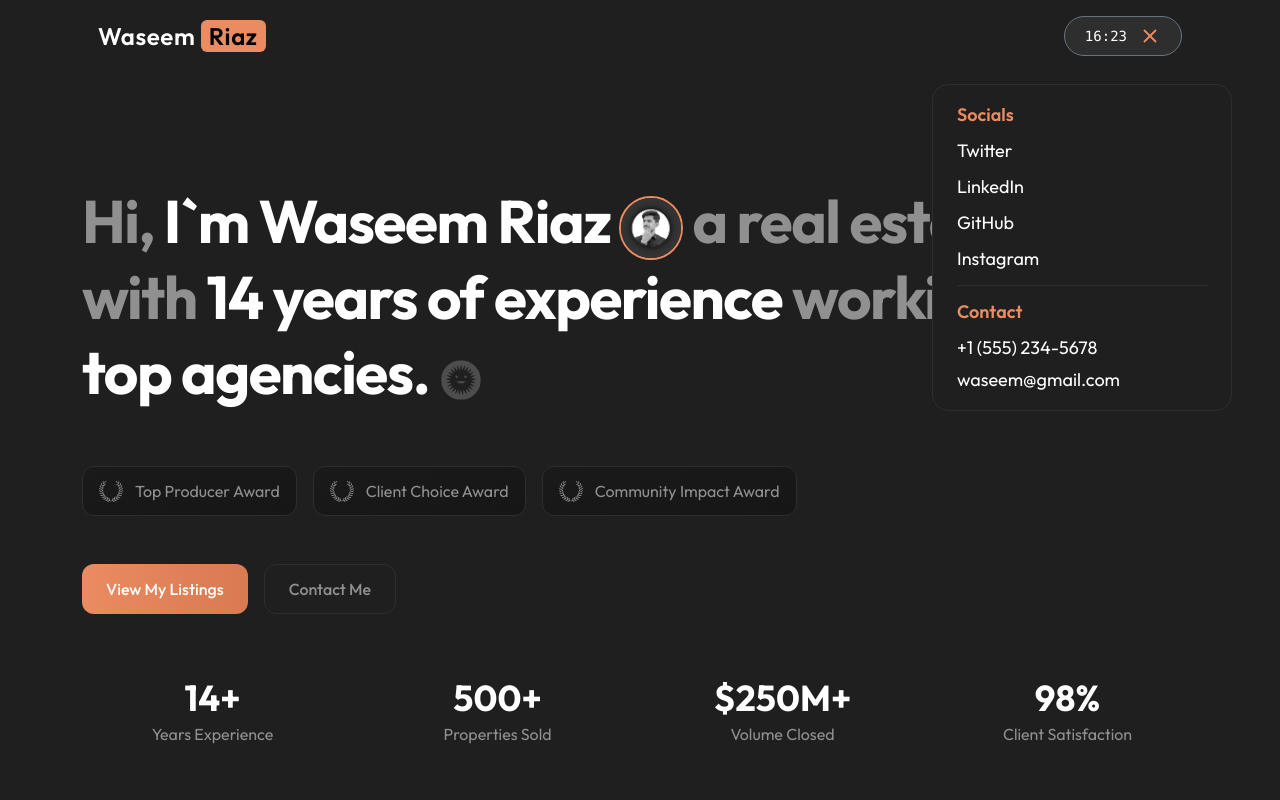
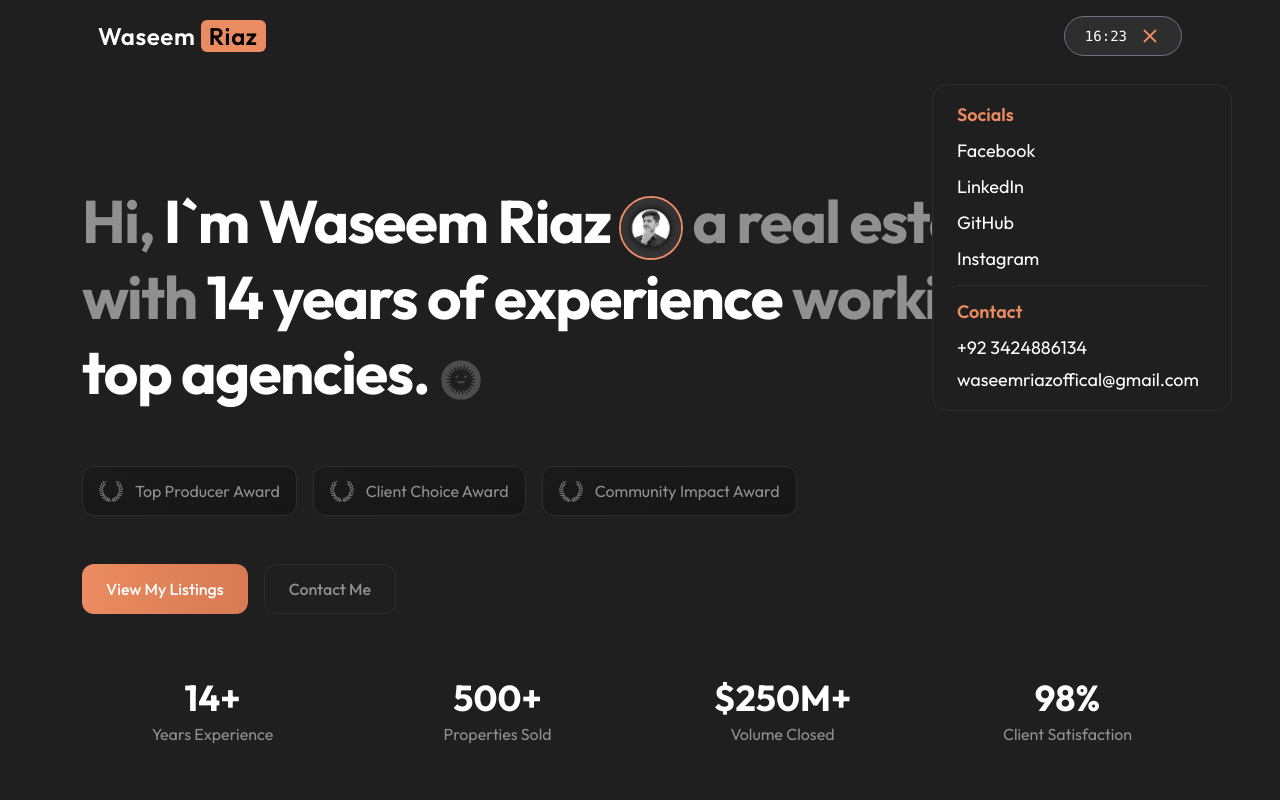
Before and after one commit to CODEMASTER-ABDULLAH-92/client_portfolio, a Next.js app: page / in a window 1280 px wide. Both pictures are taken after a click on the icon 1150 px from the left and 36 px from the top of the page. Shown: the top 800 px of the page. Built offline with nearby package versions, Linux system fonts and the light colour scheme.

Commit message:
update the app

```diff
--- a/src/app/components/Contact.tsx
+++ b/src/app/components/Contact.tsx
@@ -250,7 +250,7 @@ const handleSubmit = async (e: React.FormEvent) => {
       <div className="grid grid-cols-1 sm:grid-cols-3 gap-6 mt-10">
         <div className="p-6 bg-[#121212] border border-[#2e2e2e] rounded-2xl text-center hover:border-[#ea8b61] transition">
           <h3 className="text-lg font-bold text-white mb-2">📧 Email</h3>
-          <p className="text-[#909090]">wriaz7728@gmail.com</p>
+          <p className="text-[#909090]">waseemriazoffical@gmail.com</p>
         </div>
         <div className="p-6 bg-[#121212] border border-[#2e2e2e] rounded-2xl text-center hover:border-[#ea8b61] transition">
           <h3 className="text-lg font-bold text-white mb-2">📞 Phone</h3>
--- a/src/app/components/Footer.tsx
+++ b/src/app/components/Footer.tsx
@@ -24,7 +24,7 @@ const Footer = () => {
         {/* Social Links */}
         <div className="flex flex-wrap justify-center sm:justify-end items-center gap-5 text-lg">
           <Link
-            href="https://github.com/"
+            href="https://github.com/waseemriazoffical-svg"
             target="_blank"
             className="hover:text-[#ea8b61] transition-colors"
           >
@@ -32,7 +32,7 @@ const Footer = () => {
           </Link>
 
           <Link
-            href="https://facebook.com/"
+            href="https://www.facebook.com/share/17Jfupzu4K/"
             target="_blank"
             className="hover:text-[#ea8b61] transition-colors"
           >
@@ -40,7 +40,7 @@ const Footer = () => {
           </Link>
 
           <Link
-            href="https://instagram.com/"
+            href="https://www.instagram.com/waseemriaz.134?igsh=YzljYTk1ODg3Zg=="
             target="_blank"
             className="hover:text-[#ea8b61] transition-colors"
           >
@@ -61,8 +61,8 @@ const Footer = () => {
       <div className="max-w-6xl mx-auto px-6 sm:px-10 lg:px-16">
         <div className="flex flex-col  sm:flex-row justify-center  items-center gap-2 pb-6 text-xs sm:text-sm text-gray-500 text-center">
           <span>
-            © {new Date().getFullYear()} | Built with{" "}
-            <span className="text-[#ea8b61]">❤</span> by Abdullah. All rights
+            © {new Date().getFullYear()} <Link href={"https://github.com/CODEMASTER-ABDULLAH-92"}> | Built with{" "}
+            <span className="text-[#ea8b61]">❤</span> by Abdullah. </Link> All rights
             reserved.
           </span>
         </div>
--- a/src/app/components/Nav.tsx
+++ b/src/app/components/Nav.tsx
@@ -57,16 +57,16 @@ const Nav = () => {
       >
         <span className="text-[#ea8b61] text-lg font-semibold">Socials</span>
         <ul className="flex flex-col justify-start items-start gap-2 mt-2 text-white">
-          <Link href="/" className="text-lg hover:underline">
-            Twitter
+          <Link href="https://www.facebook.com/share/17Jfupzu4K/" className="text-lg hover:underline">
+          Facebook
           </Link>
           <Link href="/" className="text-lg hover:underline">
             LinkedIn
           </Link>
-          <Link href="/" className="text-lg hover:underline">
+          <Link href="https://github.com/waseemriazoffical-svg" className="text-lg hover:underline">
             GitHub
           </Link>
-          <Link href="/" className="text-lg hover:underline">
+          <Link href="https://www.instagram.com/waseemriaz.134?igsh=YzljYTk1ODg3Zg==" className="text-lg hover:underline">
             Instagram
           </Link>
         </ul>
@@ -76,10 +76,10 @@ const Nav = () => {
         <span className="text-[#ea8b61] text-lg font-semibold">Contact</span>
         <ul className="flex flex-col gap-1 mt-2">
           <li className="text-white hover:underline text-lg">
-            +1 (555) 234-5678
+            +92 3424886134
           </li>
           <li className="text-white hover:underline text-lg">
-            waseem@gmail.com
+            waseemriazoffical@gmail.com
           </li>
         </ul>
       </div>
```
